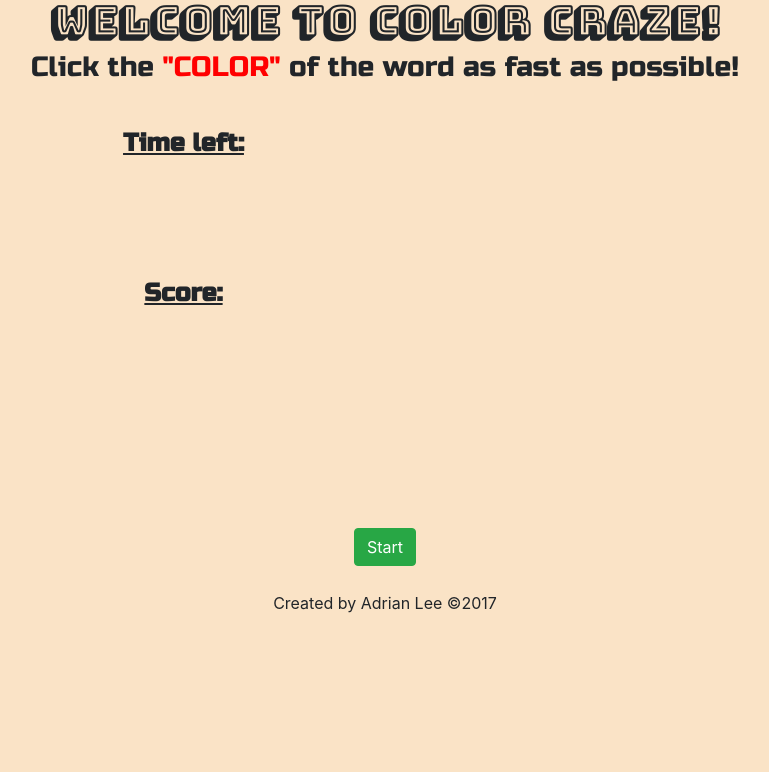
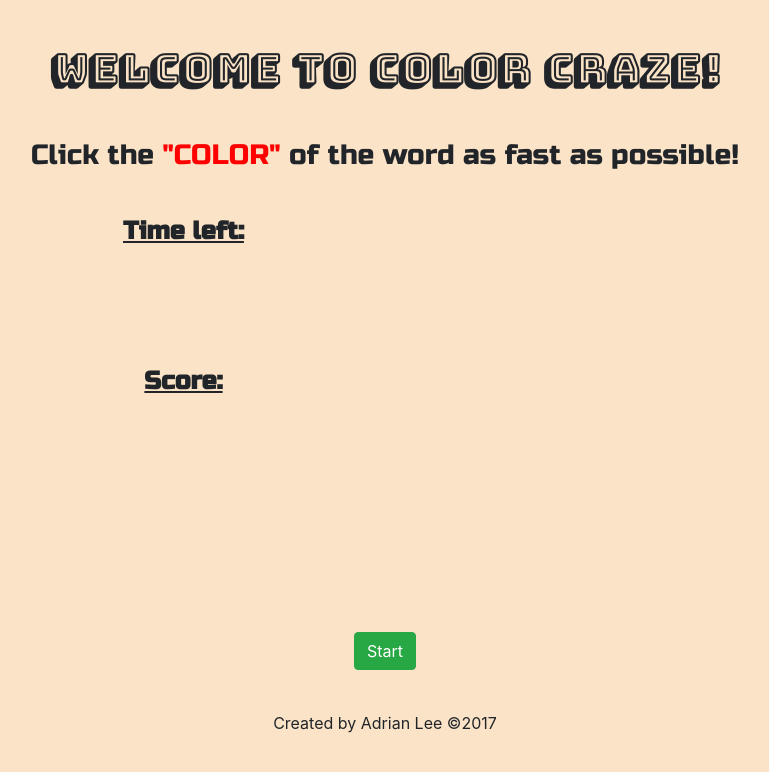
Before and after one commit to leeadrian841/ColorCraze, a plain HTML site: page index.html in a window 1280 px wide. Shown: the whole page, without its empty margins (255-1024 px from the left). Drawn offline with nearby package versions, Linux system fonts and the light colour scheme.

Commit message:
update css

```diff
--- a/index.html
+++ b/index.html
@@ -12,7 +12,7 @@
   </head>
   <body>
     <div class="container-fluid">
-      <h1>Welcome to Color Craze!</h1>
+      <h1 class="my-5">Welcome to Color Craze!</h1>
       <h3>Click the <span>"COLOR"</span> of the word as fast as possible!</h3>
       <div class="container">
         <div class="dynamicPanel">
@@ -26,7 +26,7 @@
           <div class="score"></div>
         </div>
       </div>
-      <div class="buttonPanel">
+      <div class="buttonPanel my-3">
         <button type="button" class="btn btn-success btn-large start">Start</button>
         <button type="button" class="btn btn-danger btn-large restart">Restart</button>
       </div>
--- a/js/script.js
+++ b/js/script.js
@@ -108,7 +108,7 @@ $(document).ready(function () {
       timerEnd()
       swal({
         title: "TIME UP!",
-        text: "Please click 'OK' to start a new game. Your score is " + score + ".",
+        text: "Your score is " + score + ".",
         showConfirmButton: true,
         confirmButtonText: "OK",
         confirmButtonColor: "#28a745",
```
